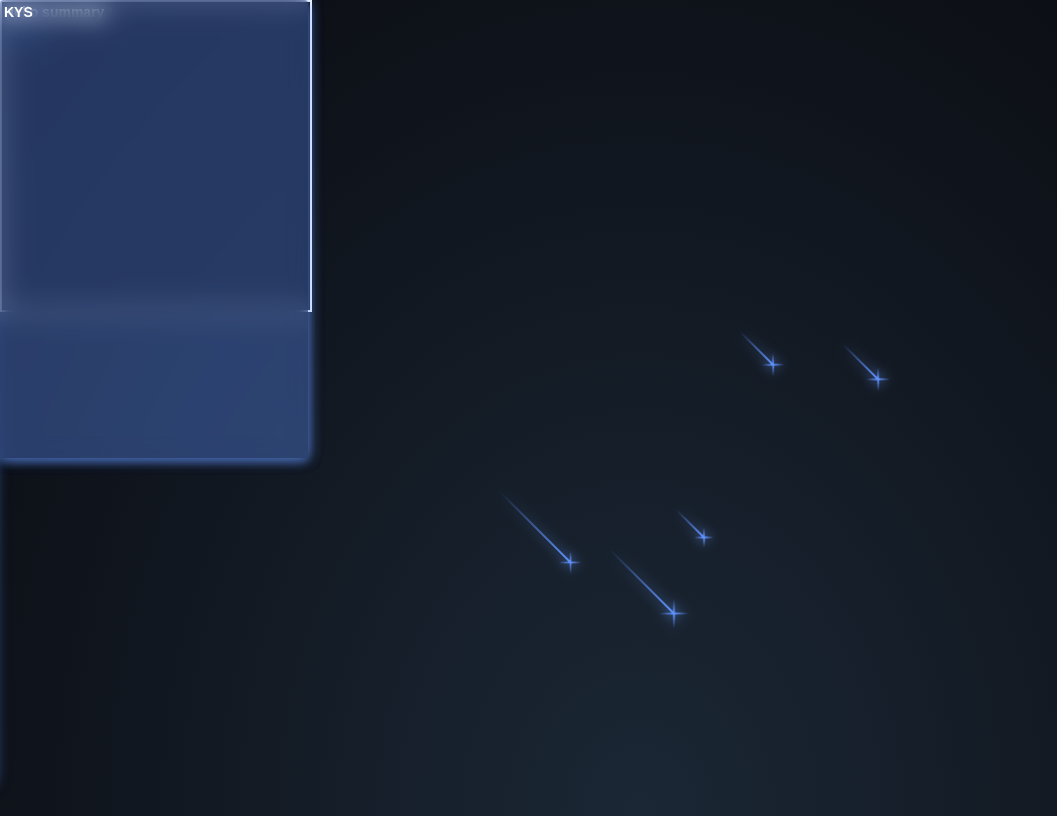
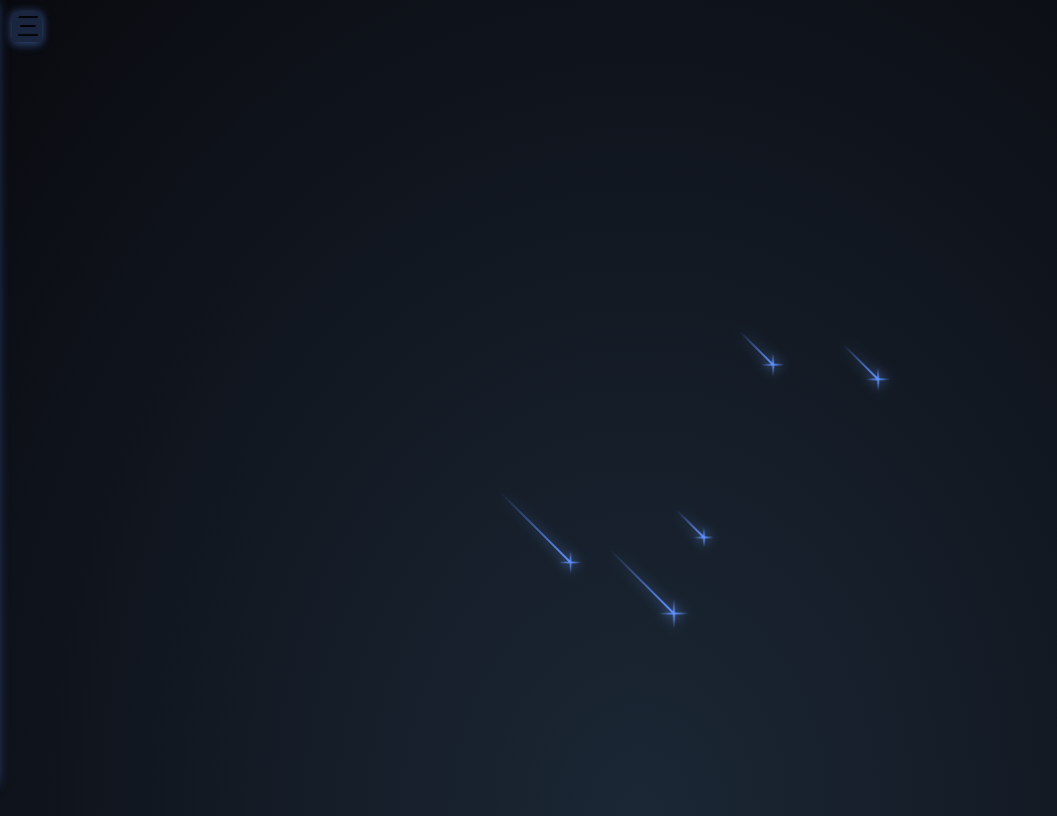
Before and after one commit to Traer3/ReactJs, a React (Create React App) app in the folder projects/france/: page / in a window 1280 px wide. Shown: the whole page, without its empty margins (0-1057 px from the left). Built offline with nearby package versions, Linux system fonts and the light colour scheme.

Commit message:
Changes to be committed:

```diff
--- a/projects/france/src/components/css-basics/GraphicBasics.js
+++ b/projects/france/src/components/css-basics/GraphicBasics.js
@@ -1,5 +1,6 @@
 import React, { useState } from "react";
 import style from "../css/MenuScreen.module.css"
+import ComponentApproach from "./base/ComponentApproach";
 const GraphicBasics = () => {
     const [items, setItems] = useState(false);
 
@@ -15,8 +16,10 @@ const GraphicBasics = () => {
         {
             items ? (
                 <div className={`${style.listOfTopics} ${items ? style.listOfTopicsVisible : ""}`}>
+
                 <button className={style.buttonsOnList}>Компонентный подход</button>
                 <button className={style.buttonsOnList}>Динамические стили</button>
+                <ComponentApproach/>
             </div>
             ) : (
             <></>)
--- /dev/null
+++ b/projects/france/src/components/css-basics/base/ComponentApproach.js
@@ -0,0 +1,15 @@
+import React from "react";
+import SummaryWindow from "../../workspace/SummaryWindow";
+import TerminalWindow from "../../workspace/TerminalWindow";
+
+const ComponentApproach = () => {
+
+    return(
+        <div >
+            <TerminalWindow/>
+            <SummaryWindow/>
+        </div>
+    );
+};
+
+export default ComponentApproach;
--- a/projects/france/src/components/workspace/SummaryWindow.js
+++ b/projects/france/src/components/workspace/SummaryWindow.js
@@ -50,6 +50,7 @@ const SummaryWindow  = ({filePath}) => {
             top:`${position.y}px`,
             left:`${position.x}px`,
             cursor: isDragging ? 'grabbing' : 'grab',
+            marginLeft:'50vw'
         }}
 
         onMouseDown={handleMouseDown}
--- a/projects/france/src/components/workspace/TerminalWindow.js
+++ b/projects/france/src/components/workspace/TerminalWindow.js
@@ -34,6 +34,7 @@ const TerminalWindow = () => {
             top:`${position.y}px`,
             left:`${position.x}px`,
             cursor: isDragging ? 'grabbing' : 'grab',
+            marginLeft:'30vw'
         }}
 
         onMouseDown={handleMouseDown}
--- a/projects/france/src/components/workspace/WorkSpace.js
+++ b/projects/france/src/components/workspace/WorkSpace.js
@@ -1,16 +1,15 @@
 import React from "react";
-import TerminalWindow from "./TerminalWindow";
-import SummaryWindow from "./SummaryWindow";
+//import TerminalWindow from "./TerminalWindow";
+//import SummaryWindow from "./SummaryWindow";
 
-const summaryPath = "/summary/SummaryTesting.txt"
-const moreSummary = "/summary/kys.txt"
+//const summaryPath = "/summary/SummaryTesting.txt"
+//<SummaryWindow  filePath={summaryPath}/>
 
 const WorkSpace = () => {
     return(
         <div>
-            <TerminalWindow/>
-            <SummaryWindow  filePath={summaryPath}/>
-            <SummaryWindow filePath={moreSummary}/>
+
+
 
 
 
```
Also changed, not shown: projects/france/public/summary/kys.txt (deleted).
